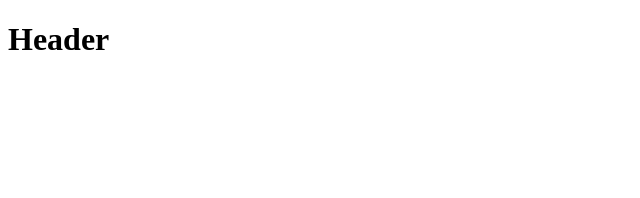
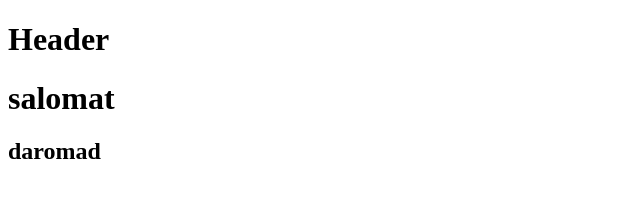
Before and after one commit to group6713/dream_team, a plain HTML site: page index.html in a window 1280 px wide. Shown: the whole page, without its empty margins (0-640 px from the left). Drawn offline with Linux system fonts and the light colour scheme.

Commit message:
Umrzoq bot qildim qara tekshir

```diff
--- a/index.html
+++ b/index.html
@@ -12,7 +12,11 @@
         <h1>Header</h1>
     </header>
 
+    <!-- Zohirshox u shox emas sohta shox  -->
+        <h1>salomat</h1>
+        <h2>daromad</h2>
 
+    <!-- the end  -->
 
 
 
```
